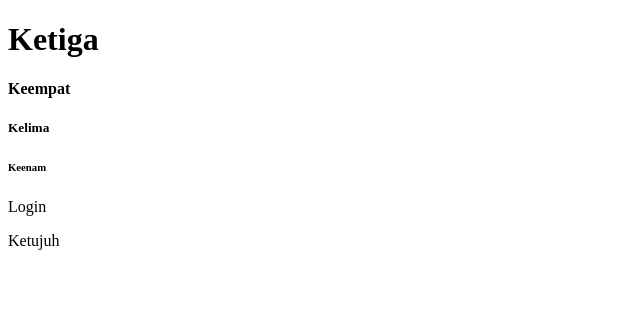
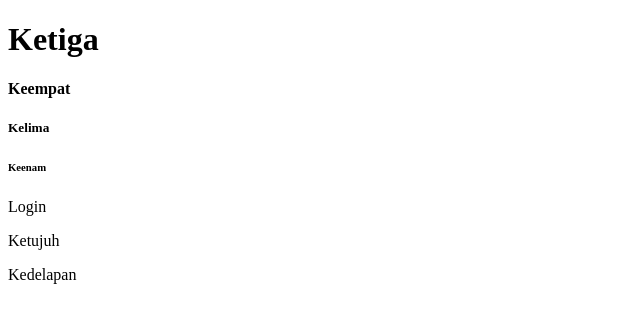
Before and after one commit to rakhagans37/belajar-github, a plain HTML site: page frontend.html in a window 1280 px wide. Shown: the full height of the page, 0-640 px from the left. Drawn offline with Linux system fonts and the light colour scheme.

Commit message:
frontend: kedelapan

```diff
--- a/frontend.html
+++ b/frontend.html
@@ -12,5 +12,6 @@
     <h6>Keenam</h6>
     <p>Login</p>
     <p>Ketujuh</p>
+    <p>Kedelapan</p>
 </body>
 </html>
```
